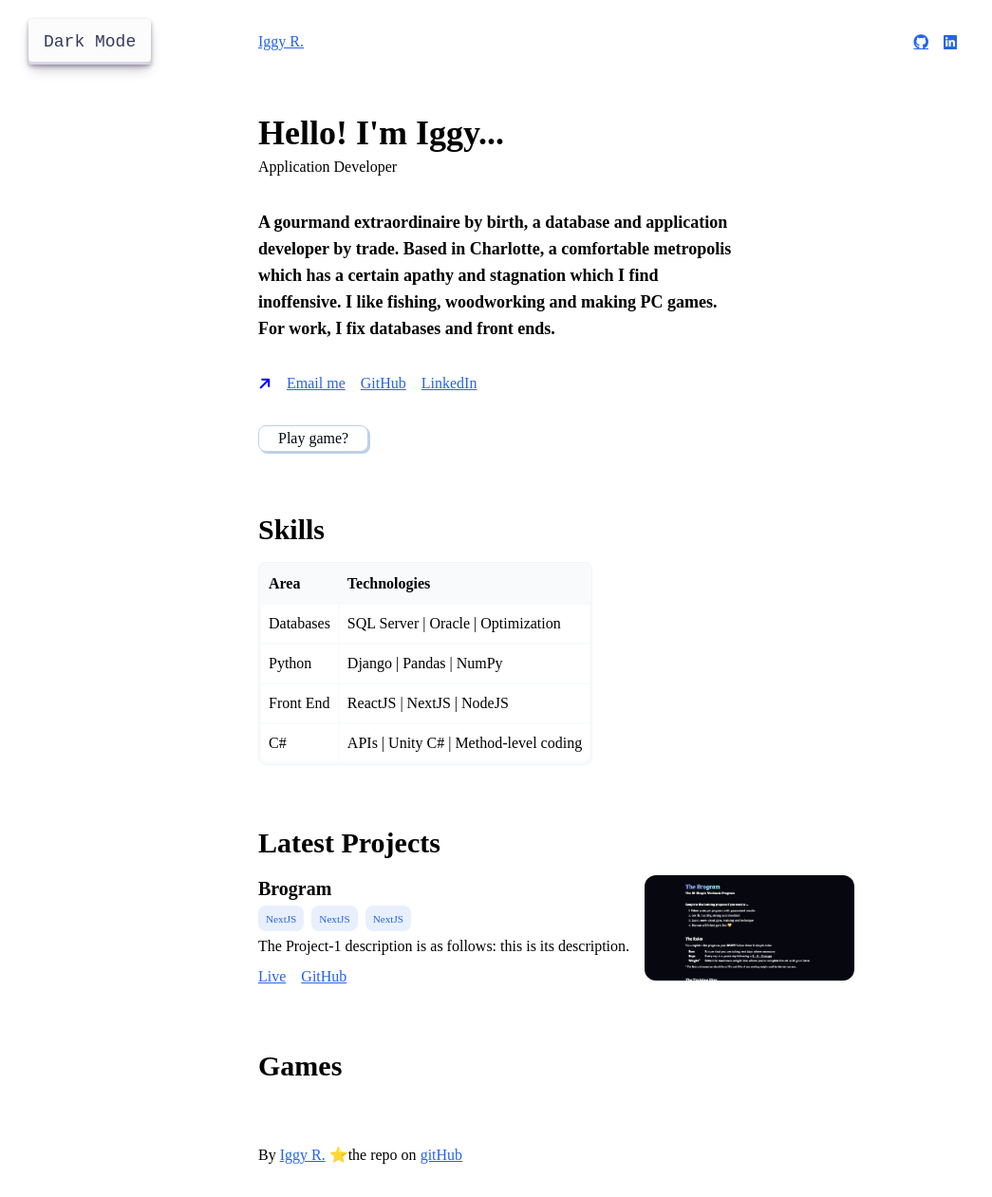
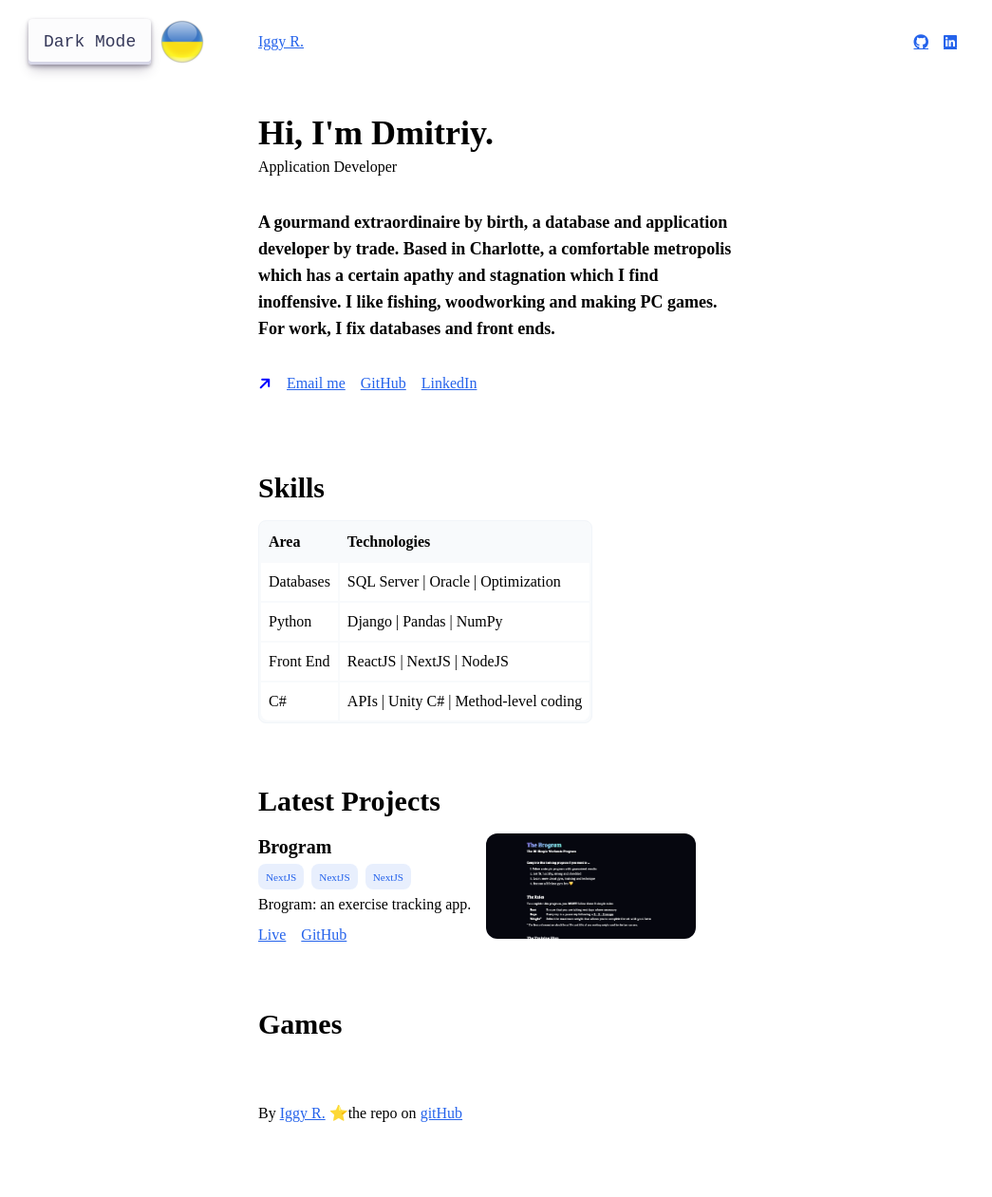
Before and after one commit to Dmitriy36/portfolio-page, a plain HTML site: page index.html in a window 1280 px wide. Shown: the whole page at 95% size, without its empty margins (0-1045 px from the left). After the commit the page ends 1217 px from the top, so only its background shows below. Drawn offline with Linux system fonts and the light colour scheme; a web font is replaced by a local one.

Commit message:
added fixes

```diff
--- a/index.html
+++ b/index.html
@@ -14,12 +14,14 @@
         <nav>
             <a href="https://github.com/Dmitriy36" target="_blank" class="fa-brands fa-github"></a>
             <a href="https://www.linkedin.com/in/dmitriy-yermakov-242aa31a8/" target="_blank" class="fa-brands fa-linkedin"></a>
+
+            <a href="https://war.ukraine.ua/support-ukraine/" target="_blank" class="fixed-ukr-link"><img src="ukrFlag.png"></a>
         </nav>
     </header>
     <main>
         <section>
             <div class="intro-header">
-                <h1>Hello! I'm Iggy...</h1>
+                <h1>Hi, I'm Dmitriy.</h1>
                 <p>Application Developer</p>
             </div>
             <div>
@@ -40,7 +42,7 @@
             <a href="https://www.linkedin.com/in/dmitriy-yermakov-242aa31a8/" target="_blank"> LinkedIn </a>
                     </div>
 
-            <div id="play-game">
+            <!-- <div id="play-game">
                 <button onclick="PlayGame()">Play game?</button>
             </div>
             <div style="display: none;" class="color-div">
@@ -48,7 +50,7 @@
                 <p style="display: none;">Great, now it's ruined!</p>
                 <input type="color" id="color-picker" onchange="ChangeColor()" value="#0084ff"/>
                 <button onclick="ResetColor()" style="display: none;">Reset</button>
-            </div>
+            </div> -->
         </section>
 
         <section class="skillsSection">
@@ -100,7 +102,7 @@
                                 <p>NextJS</p>
                             </div>
                         </div>
-                        <p>The Project-1 description is as follows: this is its description.</p>
+                        <p>Brogram: an exercise tracking app.</p>
                         <div class="project-links">
                             <a target="_blank" href="https://react-working-demo-exercise-app.netlify.app/">Live</a>
                             <a target="_blank" href="https://github.com/Dmitriy36/brogram">GitHub</a>
--- a/styles.css
+++ b/styles.css
@@ -9,6 +9,12 @@
     position: fixed;
     top: 20px;
     left: 30px;
+}
+
+.fixed-ukr-link {
+    position: fixed;
+    top: 20px;
+    left: 160px;
 }
 
 .darkmode {
```
Also changed, not shown: ukrFlag.png (added).
